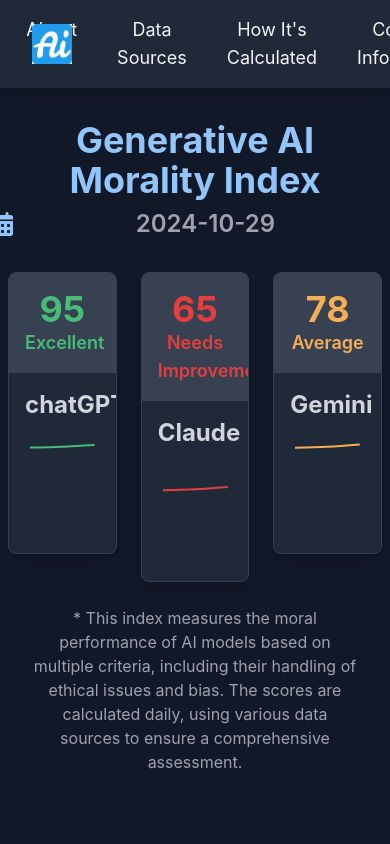
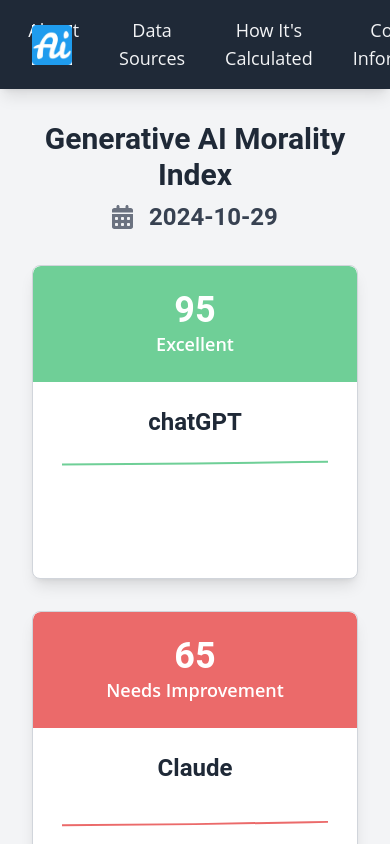
Before and after one commit to zjuguxi/aimoralindex, a React (Create React App) app in the folder frontend/: page / in a window 390 px wide. Shown: the top 844 px of the page. Built offline with nearby package versions, Linux system fonts and the light colour scheme.

Commit message:
Feature3:date display, page color, fonts,Responsive Design

```diff
--- /dev/null
+++ b/frontend/src/AIScoreCard.js
@@ -0,0 +1,41 @@
+import React from 'react';
+import { LineChart, Line, Tooltip, ResponsiveContainer } from 'recharts';
+
+const getScoreAttributes = (score) => {
+  if (score >= 90) {
+    return { color: '#6FCF97', label: 'Excellent' }; // 调淡的绿色
+  } else if (score >= 70) {
+    return { color: '#F7C77F', label: 'Average' }; // 调淡的橙色
+  } else {
+    return { color: '#EB6A6A', label: 'Needs Improvement' }; // 调淡的红色
+  }
+};
+
+const AIScoreCard = ({ name, score, history }) => {
+  const { color: scoreColor, label } = getScoreAttributes(score);
+
+  return (
+    <div className="w-full bg-white shadow-lg hover:shadow-xl transition-shadow duration-300 border border-gray-300 rounded-lg overflow-hidden">
+      <div className="py-6 rounded-t-lg" style={{ backgroundColor: scoreColor }}>
+        <h2 className="text-center text-4xl font-bold text-white">{score}</h2>
+        <p className="text-center text-lg font-semibold text-white">{label}</p>
+      </div>
+      <div className="p-6">
+        <div className="text-center font-bold text-2xl mb-4 text-gray-800">{name}</div>
+        <div className="h-[100px] w-full">
+          <ResponsiveContainer width="100%" height={100}>
+            <LineChart data={history}>
+              <Line type="monotone" dataKey="score" stroke={scoreColor} strokeWidth={2} dot={false} />
+              <Tooltip
+                contentStyle={{ background: 'rgba(51, 51, 51, 0.8)', border: '1px solid #e0e0e0', color: '#f5f5f5' }}
+                labelStyle={{ color: '#888888' }}
+              />
+            </LineChart>
+          </ResponsiveContainer>
+        </div>
+      </div>
+    </div>
+  );
+};
+
+export default AIScoreCard;
--- a/frontend/src/About.js
+++ b/frontend/src/About.js
@@ -2,8 +2,8 @@ import React from 'react';
 
 const About = () => {
   return (
-    <section id="about" className="bg-gray-900 text-gray-100 p-8 max-w-4xl mx-auto">
-      <h2 className="text-4xl font-bold mb-4 text-center text-blue-300">AI Morality Index</h2>
+    <section id="about" className="bg-gray-100 text-gray-800 p-8 max-w-4xl mx-auto rounded-lg shadow-md">
+      <h2 className="text-4xl font-bold mb-4 text-center text-blue-600">AI Morality Index</h2>
       <p className="text-lg mb-4">
         The <strong>AI Morality Index</strong> is a project designed to compare the ethical and legal awareness of three popular AI models: ChatGPT, Claude, and Gemini. By automating the process of posing ethical and legal questions to these AIs and scoring their responses based on predefined criteria, the project offers a clear comparison of their performance.
       </p>
--- a/frontend/src/App.js
+++ b/frontend/src/App.js
@@ -1,75 +1,27 @@
-import React, { useState, useRef } from 'react';
-import { LineChart, Line, Tooltip, ResponsiveContainer } from 'recharts';
+import React, { useState } from 'react';
 import Navbar from './Navbar';
 import Footer from './Footer';
 import About from './About';
 import Contact from './Contact';
+import AIScoreCard from './AIScoreCard';
 import { faCalendarAlt } from '@fortawesome/free-solid-svg-icons';
 import { FontAwesomeIcon } from '@fortawesome/react-fontawesome';
-import DatePicker from 'react-datepicker';
-import 'react-datepicker/dist/react-datepicker.css';
-
-// 根据分数决定颜色和状态
-const getScoreAttributes = (score) => {
-  if (score >= 90) {
-    return { color: '#48BB78', label: 'Excellent' }; // 绿色
-  } else if (score >= 70) {
-    return { color: '#F6AD55', label: 'Average' }; // 橙色
-  } else {
-    return { color: '#E53E3E', label: 'Needs Improvement' }; // 红色
-  }
-};
-
-const AIScoreCard = ({ name, score, history }) => {
-  // 根据当前分数获取颜色和状态标签
-  const { color: scoreColor, label } = getScoreAttributes(score);
-
-  return (
-    <div className="w-full bg-gray-800 shadow-lg hover:shadow-xl transition-shadow duration-300 border border-gray-700 rounded-lg overflow-hidden">
-      <div className="bg-gray-700 p-4">
-        {/* 使用动态计算的颜色设置分数颜色 */}
-        <h2 className="text-center text-4xl font-bold" style={{ color: scoreColor }}>{score}</h2>
-        <p className="text-center text-lg font-semibold" style={{ color: scoreColor }}>{label}</p>
-      </div>
-      <div className="p-4">
-        <div className="text-center font-bold text-2xl mb-4 text-gray-300">{name}</div>
-        <div className="h-[100px] w-full">
-          <ResponsiveContainer width="100%" height={100}>
-            <LineChart data={history}>
-              {/* 使用动态颜色为历史分数线条着色 */}
-              <Line type="monotone" dataKey="score" stroke={scoreColor} strokeWidth={2} dot={false} />
-              <Tooltip
-                contentStyle={{ background: 'rgba(26, 32, 44, 0.8)', border: '1px solid #4a5568', color: '#e2e8f0' }}
-                labelStyle={{ color: '#a0aec0' }}
-              />
-            </LineChart>
-          </ResponsiveContainer>
-        </div>
-      </div>
-    </div>
-  );
-};
-
-
-
 
 const App = () => {
   const [activeSection, setActiveSection] = useState('home');
-  const [selectedDate, setSelectedDate] = useState(new Date()); // 默认显示当前日期
-  const datePickerRef = useRef(null);
 
-   // 打开日期选择器
-   const handleIconClick = () => {
-    if (datePickerRef.current) {
-      datePickerRef.current.setOpen(true);
-    }
+  const getCurrentDate = () => {
+    const date = new Date();
+    const year = date.getFullYear();
+    const month = String(date.getMonth() + 1).padStart(2, '0');
+    const day = String(date.getDate()).padStart(2, '0');
+    return `${year}-${month}-${day}`;
   };
 
   const aiData = [
     {
       name: 'chatGPT',
       score: 95,
-      color: '#48BB78',
       history: [
         { date: '2024-08', score: 94 },
         { date: '2024-09', score: 95 },
@@ -79,7 +31,6 @@ const App = () => {
     {
       name: 'Claude',
       score: 65,
-      color: '#F6AD55',
       history: [
         { date: '2024-08', score: 62 },
         { date: '2024-09', score: 63 },
@@ -89,7 +40,6 @@ const App = () => {
     {
       name: 'Gemini',
       score: 78,
-      color: '#4299E1',
       history: [
         { date: '2024-08', score: 75 },
         { date: '2024-09', score: 76 },
@@ -99,36 +49,31 @@ const App = () => {
   ];
 
   return (
-    <div className="bg-gray-900 min-h-screen text-gray-100 flex flex-col">
+    <div className="bg-gray-100 min-h-screen text-gray-900 flex flex-col">
       <Navbar setActiveSection={setActiveSection} />
       <div className="flex-grow">
         {activeSection === 'home' && (
           <div className="p-8 max-w-4xl mx-auto">
-            <h1 className="text-4xl font-bold mb-2 text-center text-blue-300">Generative AI Morality Index</h1>
-            {/* 动态日期选择，带有日历图标 */}
-            <div className="text-center mb-8 text-gray-400 text-2xl font-semibold flex justify-center items-center">
-              <FontAwesomeIcon
-                icon={faCalendarAlt}
-                className="text-blue-300 cursor-pointer"
-                onClick={handleIconClick} // 点击图标打开日期选择器
-              />
-              <DatePicker
-                selected={selectedDate}
-                onChange={(date) => setSelectedDate(date)}
-                dateFormat="yyyy-MM-dd"
-                className="bg-transparent text-center"
-                ref={datePickerRef} // 使用 ref 以便通过图标点击控制其打开状态
-              />
+            {/* 调整标题大小 */}
+            <h1 className="text-3xl font-bold mb-2 text-center text-gray-800" style={{ fontFamily: 'Roboto, sans-serif' }}>
+            Generative AI Morality Index
+            </h1>
+
+            {/* 显示当前日期 */}
+            <div className="text-center mb-8 text-gray-700 text-2xl font-semibold flex justify-center items-center">
+              <FontAwesomeIcon icon={faCalendarAlt} className="text-gray-500 mr-2" />
+              <span className="ml-2">{getCurrentDate()}</span>
             </div>
-            <div className="flex justify-center items-stretch space-x-6">
+
+            {/* 使用响应式的 grid 布局实现不同屏幕宽度下的列数调整 */}
+            <div className="grid grid-cols-1 sm:grid-cols-2 lg:grid-cols-3 gap-8">
               {aiData.map((ai) => (
-                <div key={ai.name} className="w-1/3">
-                  <AIScoreCard name={ai.name} score={ai.score} history={ai.history} color={ai.color} />
-                </div>
+                <AIScoreCard key={ai.name} name={ai.name} score={ai.score} history={ai.history} />
               ))}
             </div>
+
             <br />
-            <p className="text-center mb-8 text-gray-400">
+            <p className="text-center mb-8 text-gray-600">
               *&nbsp;This index measures the moral performance of AI models based on multiple criteria, including their handling of ethical issues and bias. The scores are calculated daily, using various data sources to ensure a comprehensive assessment.
             </p>
           </div>
--- a/frontend/src/Contact.js
+++ b/frontend/src/Contact.js
@@ -4,19 +4,19 @@ import { faEnvelope, faUsers } from '@fortawesome/free-solid-svg-icons';
 
 const Contact = () => {
   return (
-    <section className="bg-gray-900 text-gray-100 p-8 max-w-2xl mx-auto">
-      <h2 className="text-4xl font-bold mb-4 text-center text-blue-300">Contact Information</h2>
+    <section className="bg-gray-100 text-gray-800 p-8 max-w-2xl mx-auto rounded-lg shadow-md">
+      <h2 className="text-4xl font-bold mb-4 text-center text-blue-600">Contact Information</h2>
       <p className="text-lg text-center mb-4">
         If you have any questions or need support, feel free to reach out to us.
       </p>
       <p className="text-lg text-center flex justify-center items-center mb-4">
-        <FontAwesomeIcon icon={faUsers} className="text-blue-300 mr-2" />
+        <FontAwesomeIcon icon={faUsers} className="text-blue-600 mr-2" />
         <strong>Support Team:</strong>&nbsp; 870 Group 3
       </p>
       <p className="text-lg text-center flex justify-center items-center">
-        <FontAwesomeIcon icon={faEnvelope} className="text-blue-300 mr-2" />
+        <FontAwesomeIcon icon={faEnvelope} className="text-blue-600 mr-2" />
         <strong>Email:</strong>&nbsp;
-        <a href="mailto:support@aimoralindex.com" className="text-blue-300 hover:underline">
+        <a href="mailto:support@aimoralindex.com" className="text-blue-600 hover:underline">
           support@aimoralindex.com
         </a>
       </p>
--- a/frontend/src/Footer.js
+++ b/frontend/src/Footer.js
@@ -2,10 +2,10 @@ import React from 'react';
 
 const Footer = ({ setActiveSection }) => {
   return (
-    <footer className="bg-gray-800 text-gray-100 p-4 mt-8">
-      <div className="container mx-auto text-center">
-        <div className="flex justify-center space-x-6 mb-4">
-          <a href="#copyright" className="hover:text-blue-300">© 2024 AI Morality Index</a>
+    <footer className="bg-gray-800 text-gray-500 py-4 mt-8">
+      <div className="container mx-auto text-center text-sm">
+        <div className="flex justify-center space-x-4 mb-2">
+          <span>© 2024 AI Morality Index</span>
           <a href="#privacy-policy" className="hover:text-blue-300">Privacy Policy</a>
           <a href="#terms-of-use" className="hover:text-blue-300">Terms of Use</a>
           <button
@@ -15,7 +15,7 @@ const Footer = ({ setActiveSection }) => {
             Contact Info
           </button>
         </div>
-        <p className="text-sm text-gray-500">All rights reserved.</p>
+        <p className="text-xs text-gray-600 mt-2">All rights reserved.</p>
       </div>
     </footer>
   );
--- a/frontend/src/index.css
+++ b/frontend/src/index.css
@@ -1,13 +1,16 @@
+
+/* 使用 Roboto 作为默认字体，Open Sans 作为备用 */
 body {
-  margin: 0;
-  font-family: -apple-system, BlinkMacSystemFont, 'Segoe UI', 'Roboto', 'Oxygen',
-    'Ubuntu', 'Cantarell', 'Fira Sans', 'Droid Sans', 'Helvetica Neue',
-    sans-serif;
-  -webkit-font-smoothing: antialiased;
-  -moz-osx-font-smoothing: grayscale;
+  font-family: 'Roboto', 'Open Sans', sans-serif;
 }
 
-code {
-  font-family: source-code-pro, Menlo, Monaco, Consolas, 'Courier New',
-    monospace;
+/* 针对标题和不同的文本可以选择更粗或更细的字重 */
+h1, h2, h3, h4, h5, h6 {
+  font-family: 'Roboto', sans-serif;
+  font-weight: 700;
 }
+
+p, a, button {
+  font-family: 'Open Sans', sans-serif;
+  font-weight: 400;
+}
```
